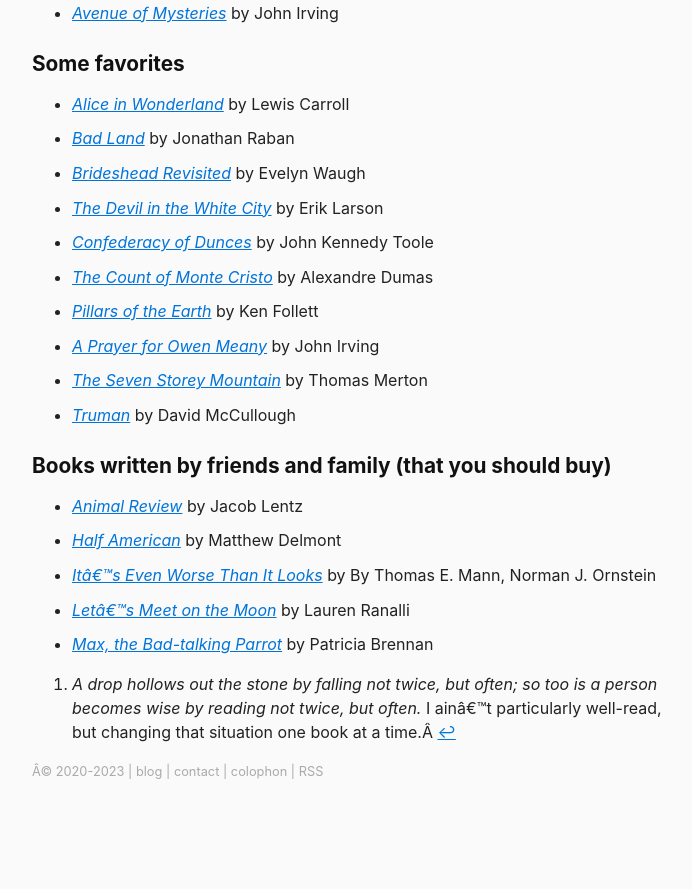
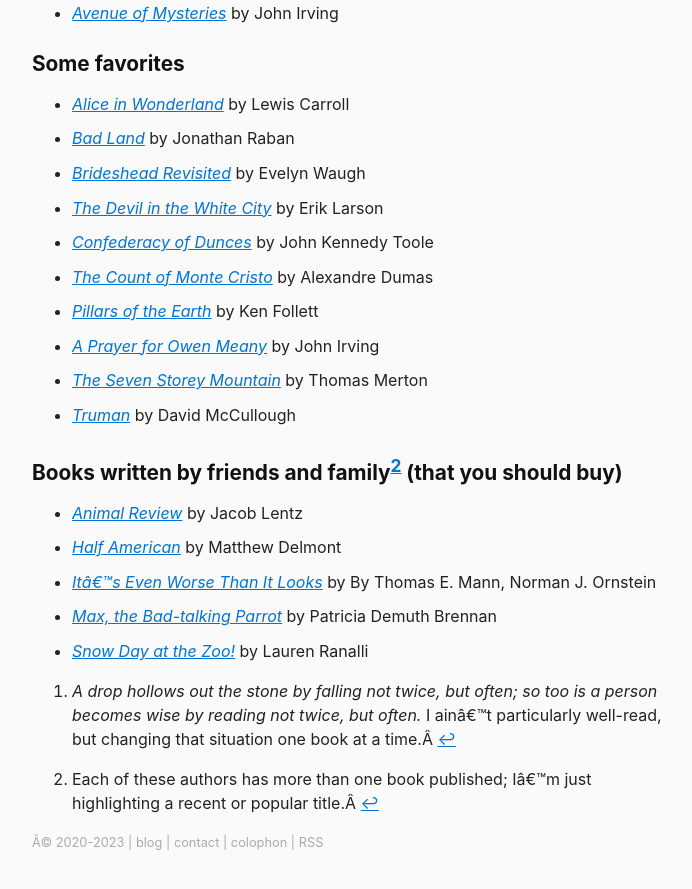
Before and after one commit to berensp/berensp.github.io, a Jekyll site: the page built from pages/books.md, in a window 1280 px wide and 900 px high, scrolled down 1168 px. Shown: the top 889 px of the window, without its empty margins (288-980 px from the left). Built offline with Jekyll 4.4.1, drawn with Linux system fonts in a browser that asks for light colours; a script that is not in the unit is left out; before the commit the page ends 1997 px from its top, so only the background shows below that.

Commit message:
Update books.md

```diff
--- a/pages/books.md
+++ b/pages/books.md
@@ -43,9 +43,11 @@
 - [*The Seven Storey Mountain*](https://www.google.com/books/edition/The_Seven_Storey_Mountain/SIZiPwAACAAJ?hl=en&kptab=overview) by Thomas Merton
 - [*Truman*](https://www.google.com/books/edition/Truman/8fp1A2s6aQwC?hl=en&gbpv=0) by David McCullough
 
-## Books written by friends and family (that you should buy)
+## Books written by friends and family[^2] (that you should buy)
 - [*Animal Review*](https://www.google.com/books/edition/The_Animal_Review/ljqRVptXG-sC?hl=en&gbpv=0) by Jacob Lentz
 - [*Half American*](https://www.google.com/books/edition/Half_American/4UpTEAAAQBAJ?hl=en&gbpv=0) by Matthew Delmont
 - [*It's Even Worse Than It Looks*](https://www.google.com/books/edition/It_s_Even_Worse_Than_It_Looks/ycKCxduv3xEC) by By Thomas E. Mann, Norman J. Ornstein
-- [*Let's Meet on the Moon*](https://www.google.com/books/edition/Let_s_Meet_on_the_Moon/N7PIzQEACAAJ?hl=en) by Lauren Ranalli
-- [*Max, the Bad-talking Parrot*](https://www.google.com/books/edition/Max_the_Bad_Talking_Parrot/jUazf0BTIHEC?hl=en&gbpv=0) by Patricia Brennan
+- [*Max, the Bad-talking Parrot*](https://www.google.com/books/edition/Max_the_Bad_Talking_Parrot/jUazf0BTIHEC?hl=en&gbpv=0) by Patricia Demuth Brennan
+- [*Snow Day at the Zoo!*](https://www.laurenranalli.com/shop/snow-day-at-the-zoo) by Lauren Ranalli
+
+[^2]: Each of these authors has more than one book published; I'm just highlighting a recent or popular title.
```
